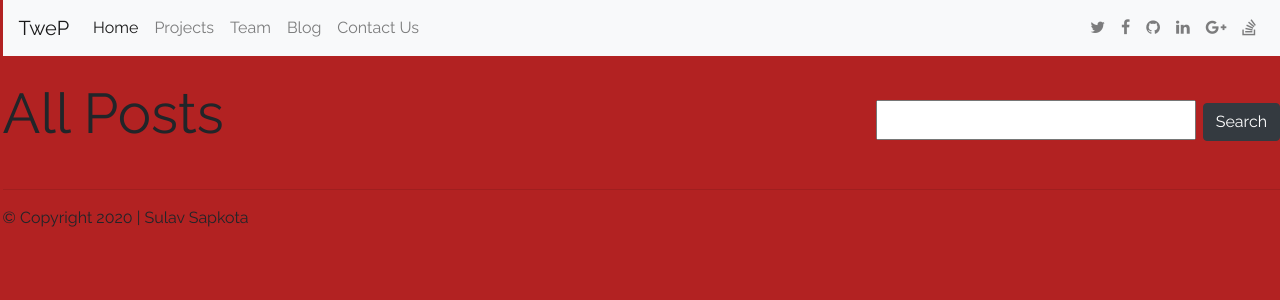
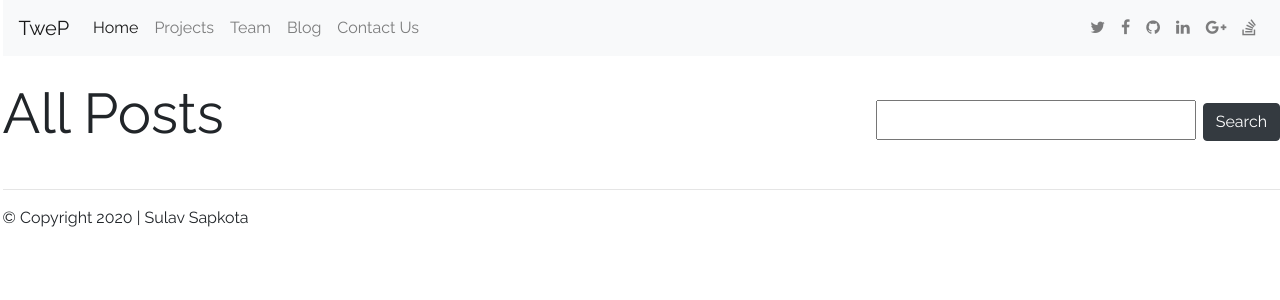
Before and after one commit to SulavSapkota2060/Blog, a Django app: page /posts/ in a window 1280 px wide. Shown: the top 300 px of the page. Run offline with Django 3.2, Linux system fonts and the light colour scheme; data that the repository does not hold is empty; some libraries are stand-ins or nearby versions; some web fonts are replaced.

Commit message:
Update main.css

```diff
--- a/static/css/main.css
+++ b/static/css/main.css
@@ -2,7 +2,6 @@ body{
     overflow-x: hidden;
     font-family: 'Raleway', sans-serif;
     margin-left: 0.2%;
-    background-color: firebrick;
     }
 
 #footer{
```
